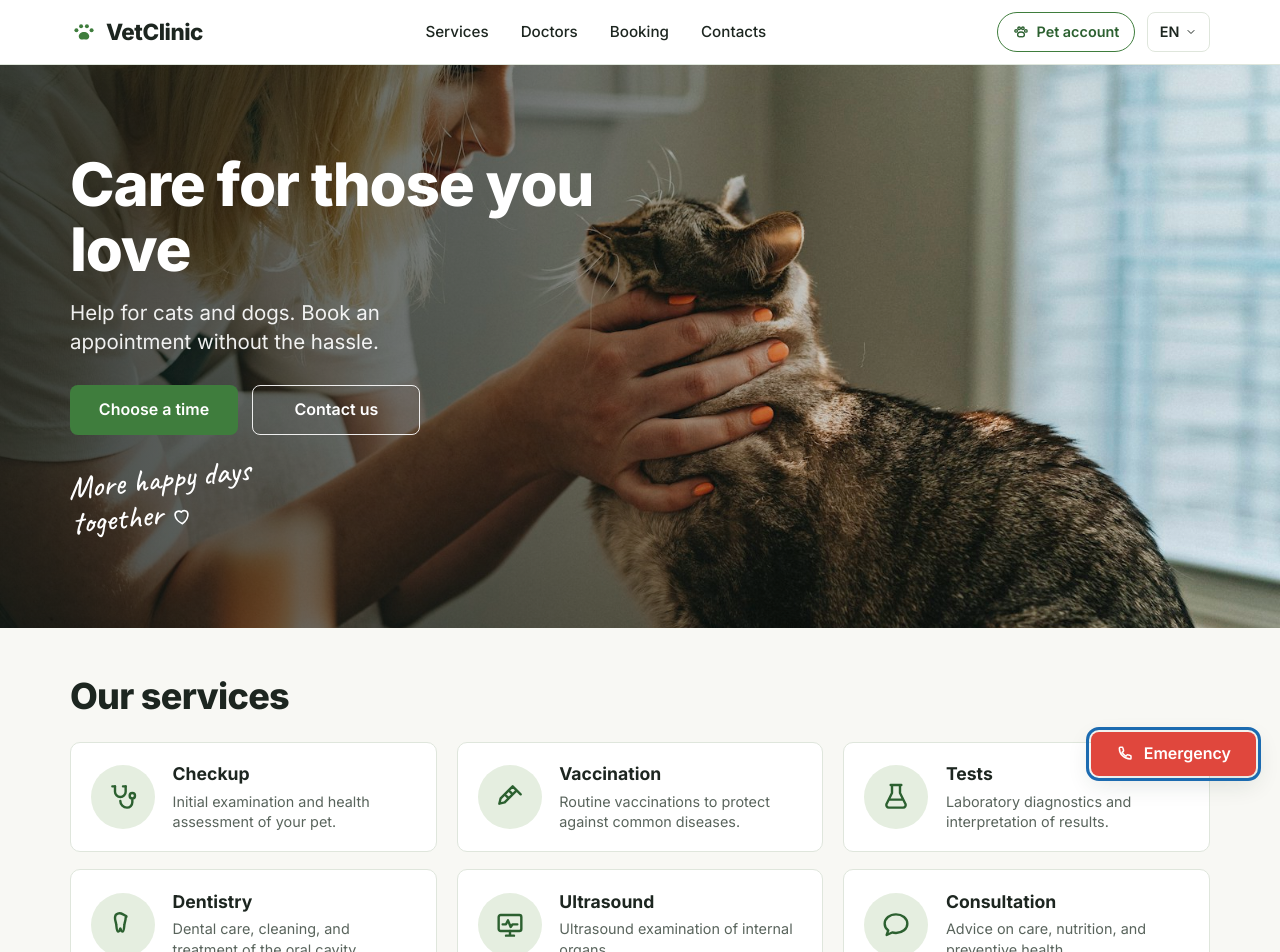
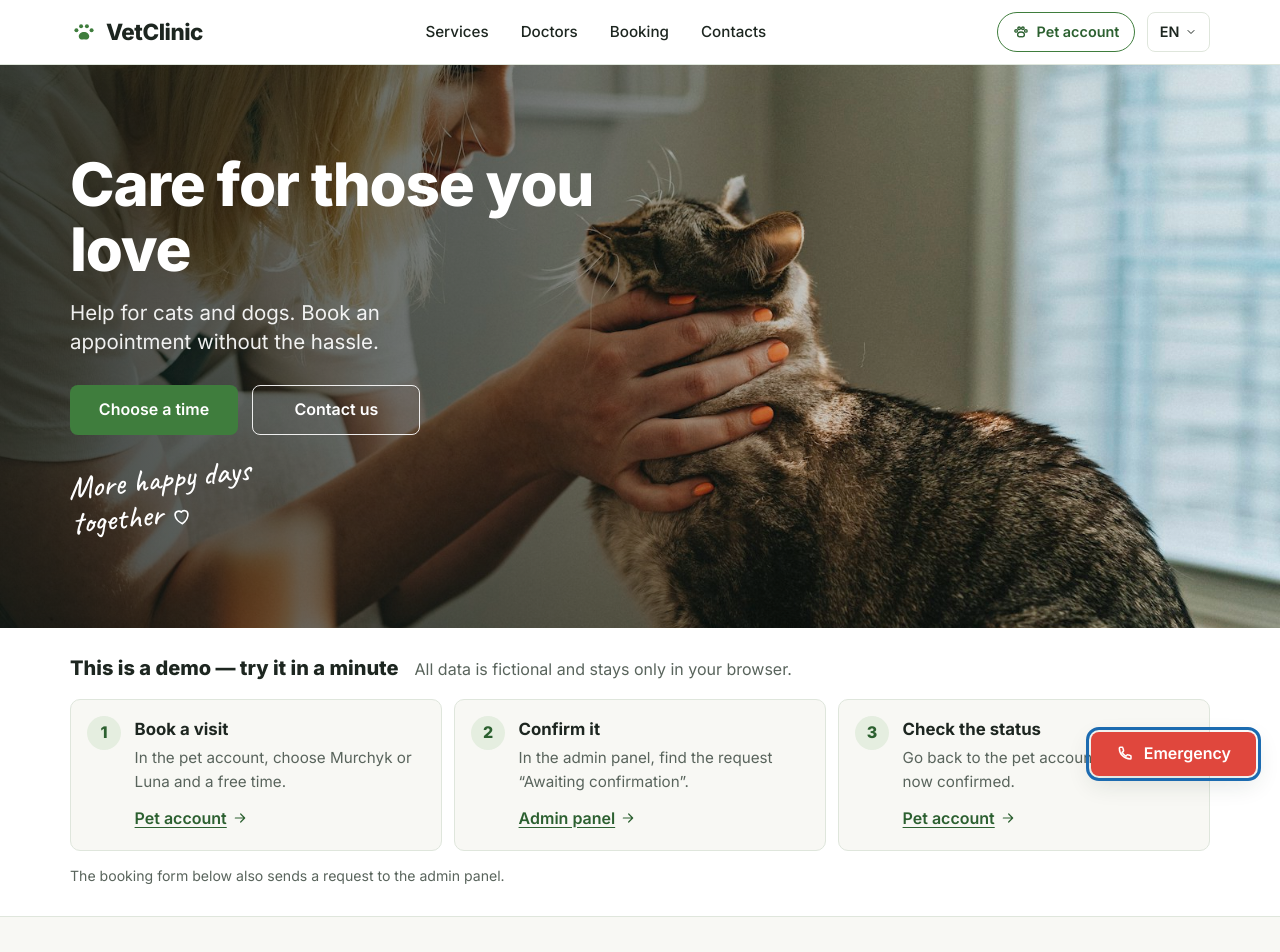
Before and after one commit to Oleksandr-Vakuliak/vetcare-clinic, a Next.js app: page /en in a window 1280 px wide. Shown: the top 952 px of the page. Built offline with nearby package versions, Linux system fonts and the light colour scheme.

Commit message:
feat(home): додати підказку «Як переглянути демо» під героєм
Три кроки з посиланнями: кабінет → адмінпанель → кабінет. RO/UK/EN/PL.

Closes #20

Co-Authored-By: Claude Opus 5.5 <noreply@anthropic.com>

```diff
--- a/src/app/[lang]/page.tsx
+++ b/src/app/[lang]/page.tsx
@@ -4,6 +4,7 @@ import { isLocale } from '@/lib/i18n/config';
 import Header from '@/components/Header';
 import EmergencyFab from '@/components/EmergencyFab';
 import Hero from '@/components/Hero';
+import DemoGuide from '@/components/DemoGuide';
 import Services from '@/components/Services';
 import About from '@/components/About';
 import Booking from '@/components/Booking';
@@ -25,6 +26,7 @@ export default async function Page({ params }: Props) {
       <Header dict={dict} locale={lang} />
       <main id="main">
         <Hero dict={dict} />
+        <DemoGuide dict={dict} locale={lang} />
         <Services dict={dict} />
         <About dict={dict} />
 
--- a/src/app/globals.css
+++ b/src/app/globals.css
@@ -2969,3 +2969,87 @@ a.admin-more:hover {
     align-items: start;
   }
 }
+
+/* ============================================================
+   Demo guide — "try it in a minute" band under the hero
+   ============================================================ */
+.demo-guide {
+  padding-block: 1.75rem;
+  background: var(--color-surface);
+  border-bottom: 1px solid var(--color-border);
+}
+.demo-guide__head {
+  display: flex;
+  flex-wrap: wrap;
+  align-items: baseline;
+  gap: 0.25rem 1rem;
+  margin-bottom: 1rem;
+}
+.demo-guide__title {
+  font-size: 1.25rem;
+  font-weight: 800;
+  line-height: 1.25;
+}
+.demo-guide__text {
+  color: var(--color-muted);
+}
+.demo-guide__steps {
+  display: grid;
+  grid-template-columns: minmax(0, 1fr);
+  gap: 0.75rem;
+  margin: 0;
+  padding: 0;
+  list-style: none;
+}
+.demo-guide__step {
+  display: flex;
+  gap: 0.85rem;
+  padding: 1rem;
+  border: 1px solid var(--color-border);
+  border-radius: var(--radius);
+  background: var(--color-bg);
+}
+.demo-guide__step p {
+  margin: 0.2rem 0 0.5rem;
+  color: var(--color-muted);
+  font-size: 0.95rem;
+}
+.demo-guide__num {
+  display: inline-flex;
+  align-items: center;
+  justify-content: center;
+  flex-shrink: 0;
+  width: 34px;
+  height: 34px;
+  border-radius: 50%;
+  background: var(--color-green-soft);
+  color: var(--color-green-dark);
+  font-weight: 800;
+}
+.demo-guide__step-title {
+  font-size: 1.05rem;
+  font-weight: 700;
+}
+.demo-guide__link {
+  display: inline-flex;
+  align-items: center;
+  gap: 0.3rem;
+  min-height: 32px;
+  color: var(--color-green-dark);
+  font-weight: 600;
+  text-decoration: underline;
+  text-underline-offset: 3px;
+}
+.demo-guide__link:hover {
+  color: var(--color-text);
+}
+.demo-guide__note {
+  margin-top: 0.85rem;
+  font-size: 0.88rem;
+  color: var(--color-muted);
+}
+@media (min-width: 760px) {
+  .demo-guide__steps {
+    grid-template-columns: repeat(3, minmax(0, 1fr));
+  }
+}
--- /dev/null
+++ b/src/components/DemoGuide.tsx
@@ -0,0 +1,41 @@
+import Link from 'next/link';
+import type { Dictionary } from '@/lib/i18n/types';
+import type { Locale } from '@/lib/i18n/config';
+import { ArrowRightIcon } from './icons';
+
+// "How to try the demo" band under the hero: the shortest path through the
+// three parts (pet account → admin panel → pet account). Static, no JS.
+export default function DemoGuide({ dict, locale }: { dict: Dictionary; locale: Locale }) {
+  const g = dict.demoGuide;
+  const hrefs = [`/${locale}/account`, `/${locale}/admin/appointments`, `/${locale}/account`];
+
+  return (
+    <section className="demo-guide" aria-labelledby="demo-guide-title">
+      <div className="container">
+        <div className="demo-guide__head">
+          <h2 id="demo-guide-title" className="demo-guide__title">
+            {g.title}
+          </h2>
+          <p className="demo-guide__text">{g.text}</p>
+        </div>
+        <ol className="demo-guide__steps">
+          {g.steps.map((step, i) => (
+            <li key={i} className="demo-guide__step">
+              <span className="demo-guide__num" aria-hidden="true">
+                {i + 1}
+              </span>
+              <div>
+                <h3 className="demo-guide__step-title">{step.title}</h3>
+                <p>{step.text}</p>
+                <Link href={hrefs[i]} className="demo-guide__link">
+                  {step.link} <ArrowRightIcon width={16} height={16} />
+                </Link>
+              </div>
+            </li>
+          ))}
+        </ol>
+        <p className="demo-guide__note">{g.formNote}</p>
+      </div>
+    </section>
+  );
+}
--- a/src/lib/i18n/dictionaries/en.ts
+++ b/src/lib/i18n/dictionaries/en.ts
@@ -28,6 +28,16 @@ const dict: Dictionary = {
     ctaContact: "Contact us",
     imageAlt: "Veterinarian holding a cat",
     note: "More happy days together",
+  },
+  demoGuide: {
+    title: "This is a demo — try it in a minute",
+    text: "All data is fictional and stays only in your browser.",
+    steps: [
+      { title: "Book a visit", text: "In the pet account, choose Murchyk or Luna and a free time.", link: "Pet account" },
+      { title: "Confirm it", text: "In the admin panel, find the request “Awaiting confirmation”.", link: "Admin panel" },
+      { title: "Check the status", text: "Go back to the pet account — the visit is now confirmed.", link: "Pet account" },
+    ],
+    formNote: "The booking form below also sends a request to the admin panel.",
   },
   services: {
     title: "Our services",
--- a/src/lib/i18n/dictionaries/pl.ts
+++ b/src/lib/i18n/dictionaries/pl.ts
@@ -28,6 +28,16 @@ const dict: Dictionary = {
     ctaContact: 'Skontaktuj się',
     imageAlt: 'Weterynarz trzymający kota',
     note: 'Więcej szczęśliwych dni razem',
+  },
+  demoGuide: {
+    title: 'To projekt demo — wypróbuj go w minutę',
+    text: 'Wszystkie dane są fikcyjne i zostają tylko w Twojej przeglądarce.',
+    steps: [
+      { title: 'Umów pupila', text: 'W koncie pupila wybierz Mruczka lub Lunę i wolny termin.', link: 'Konto pupila' },
+      { title: 'Potwierdź wizytę', text: 'W panelu administratora znajdź zgłoszenie „Oczekuje na potwierdzenie”.', link: 'Panel administratora' },
+      { title: 'Sprawdź status', text: 'Wróć do konta pupila — wizyta jest już potwierdzona.', link: 'Konto pupila' },
+    ],
+    formNote: 'Formularz rezerwacji poniżej także wysyła zgłoszenie do panelu administratora.',
   },
   services: {
     title: 'Nasze usługi',
--- a/src/lib/i18n/dictionaries/ro.ts
+++ b/src/lib/i18n/dictionaries/ro.ts
@@ -28,6 +28,16 @@ const dict: Dictionary = {
     ctaContact: "Contactează-ne",
     imageAlt: "Medic veterinar ținând o pisică în brațe",
     note: "Mai multe zile fericite împreună",
+  },
+  demoGuide: {
+    title: "Acesta este un proiect demo — încercați-l într-un minut",
+    text: "Toate datele sunt fictive și rămân doar în browserul dvs.",
+    steps: [
+      { title: "Programați animalul", text: "În contul animalului alegeți Murcik sau Luna și o oră liberă.", link: "Contul animalului" },
+      { title: "Confirmați programarea", text: "În panoul de administrare găsiți cererea „Așteaptă confirmarea”.", link: "Panou de administrare" },
+      { title: "Verificați starea", text: "Reveniți în contul animalului — programarea este confirmată.", link: "Contul animalului" },
+    ],
+    formNote: "Formularul de programare de mai jos trimite și el o cerere în panoul de administrare.",
   },
   services: {
     title: "Serviciile noastre",
--- a/src/lib/i18n/dictionaries/uk.ts
+++ b/src/lib/i18n/dictionaries/uk.ts
@@ -28,6 +28,16 @@ const dict: Dictionary = {
     ctaContact: "Зв'язатися",
     imageAlt: 'Ветеринар тримає кота на руках',
     note: "Більше щасливих днів разом",
+  },
+  demoGuide: {
+    title: 'Це демо-проєкт — спробуйте за хвилину',
+    text: 'Усі дані вигадані й зберігаються лише у вашому браузері.',
+    steps: [
+      { title: 'Запишіть улюбленця', text: 'У кабінеті оберіть Мурчика чи Луну й вільний час.', link: 'Кабінет улюбленця' },
+      { title: 'Підтвердіть запис', text: 'В адмінпанелі знайдіть заявку «Очікує підтвердження».', link: 'Адмінпанель' },
+      { title: 'Перевірте статус', text: 'Поверніться в кабінет — прийом уже підтверджено.', link: 'Кабінет улюбленця' },
+    ],
+    formNote: 'Форма запису нижче теж створює заявку для адмінпанелі.',
   },
   services: {
     title: 'Наші послуги',
```
Also changed, not shown: src/lib/i18n/types.ts (+7 -0 lines).
